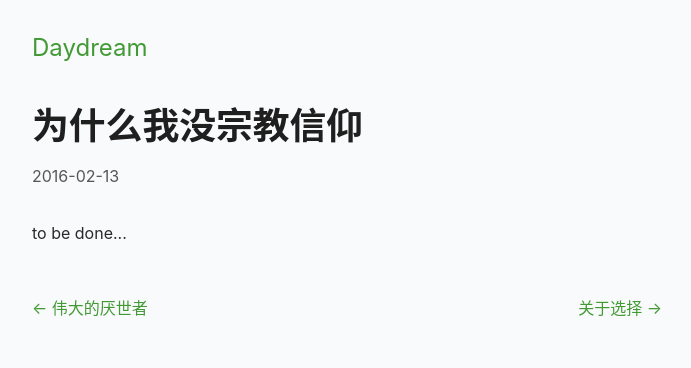
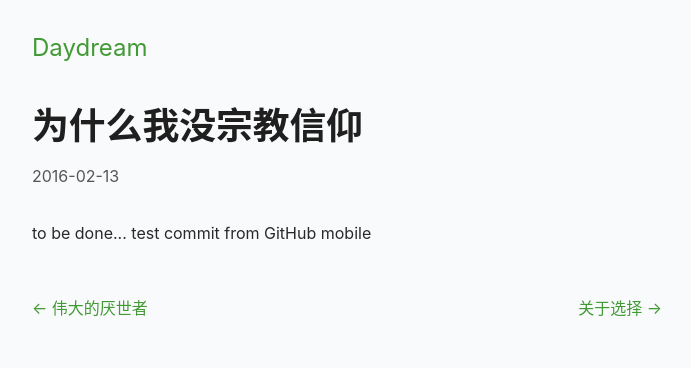
Before and after one commit to cymoo/daydream.site_gatsby, a Gatsby site: page /about-religion/ in a window 1280 px wide. Shown: the whole page, without its empty margins (293-984 px from the left). Built offline with nearby package versions, Linux system fonts and the light colour scheme; Gatsby itself is replaced by a stand-in of ours.

Commit message:
Update index.md

```diff
--- a/content/blog/about-religion/index.md
+++ b/content/blog/about-religion/index.md
@@ -5,3 +5,4 @@ description: 信仰的本质就是宣示不可知的东西
 ---
 
 to be done...
+test commit from GitHub mobile
```
